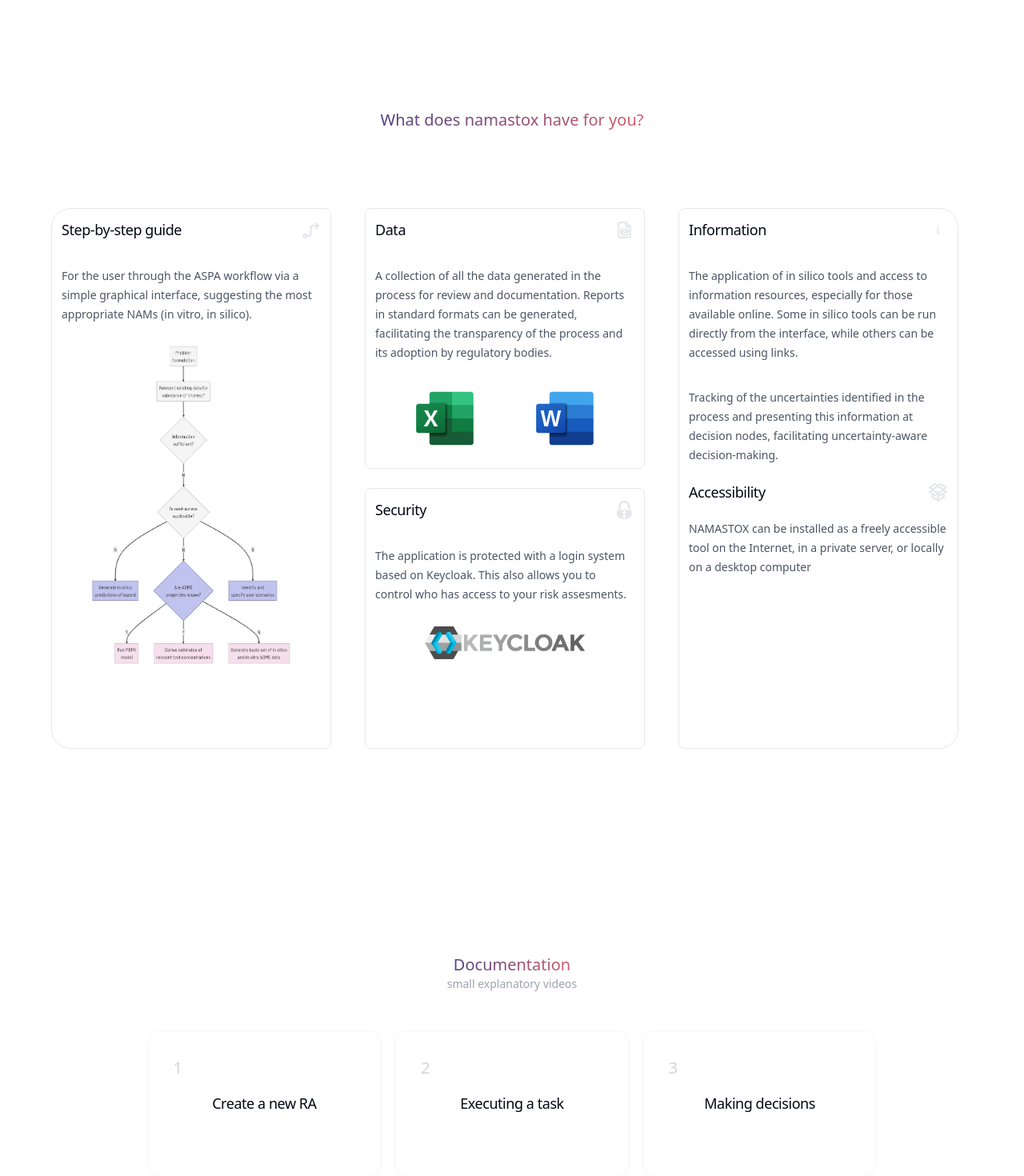
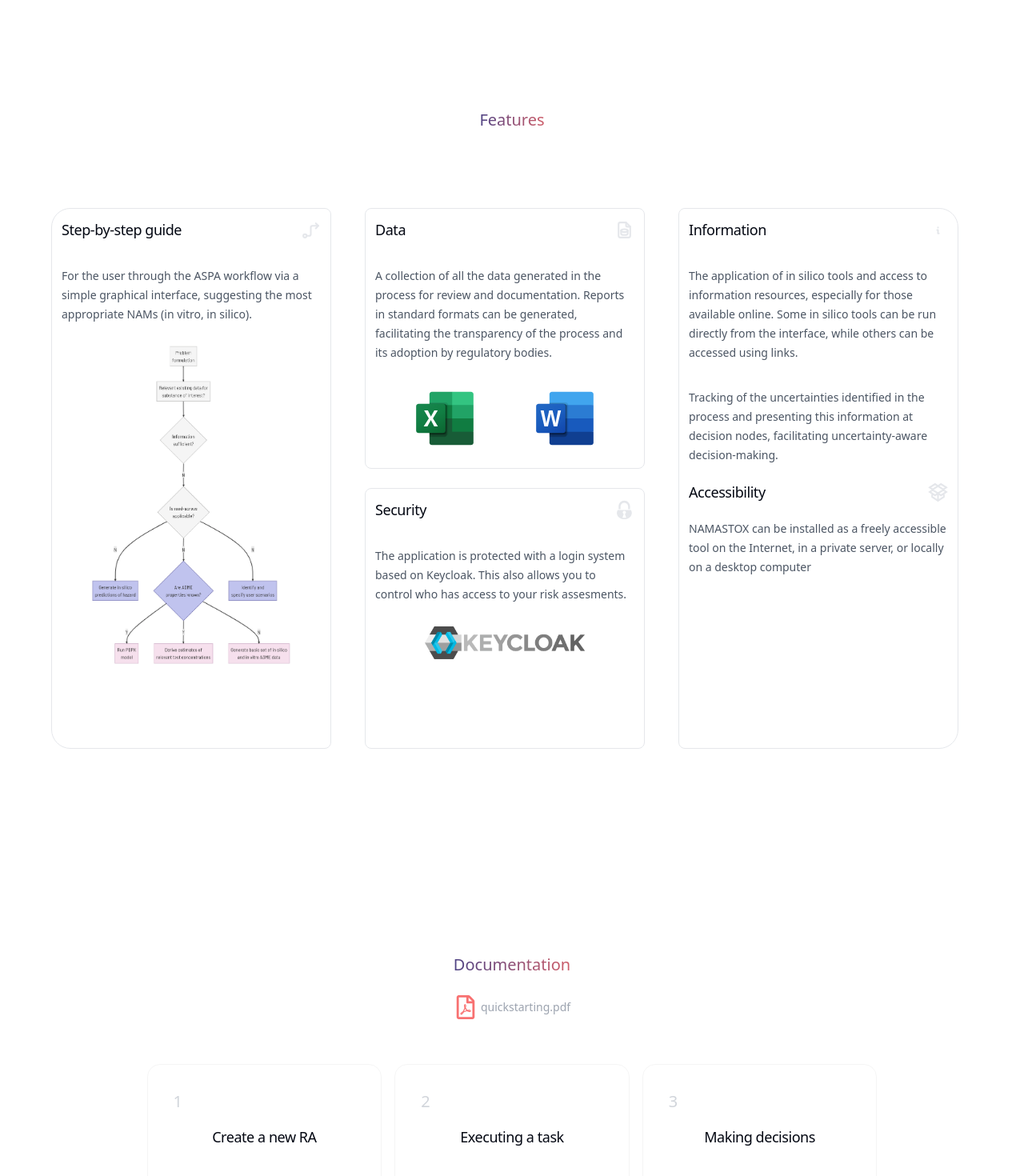
Before and after one commit to AdrianCabreraPhi/landing_page_namastox, a Next.js app: page / in a window 1280 px wide. Shown: the part 760-2230 px from the top of the page at 80% size. Built offline with nearby package versions, Linux system fonts and the light colour scheme.

Commit message:
pdf added

```diff
--- a/app/page.tsx
+++ b/app/page.tsx
@@ -8,6 +8,7 @@ import {
   TbBrandGithub,
   TbBrandLinkedin,
 } from "react-icons/tb";
+import { FaRegFilePdf } from "react-icons/fa";
 import { GrInstall } from "react-icons/gr";
 import namastox_portada from "./assets/screenshot_namastox.png";
 import { Fade } from "react-awesome-reveal";
@@ -61,7 +62,6 @@ const people = [
     designation: "Full Stack Developer",
     image: adrian,
   },
-
 ];
 
 export default function Home() {
@@ -71,7 +71,13 @@ export default function Home() {
     [0, 0.5, 1],
     [1, 0.5, 0]
   );
+
   const opacityHeroText = useTransform(scrollYProgress, [0, 0.5], [1, 0]);
+
+  const openPDF = () => {
+    window.open('/quickstarting.pdf', '_blank');
+  };
+
   return (
     <>
       {/* home */}
@@ -174,7 +180,7 @@ export default function Home() {
                 <Fade delay={200}>
                   <div className="mb-24">
                     <span className="text-transparent bg-clip-text bg-gradient-to-r from-[#4E4384] to-[#CE5D69]  text-xl">
-                      What does namastox have for you?
+                      Features
                     </span>
                   </div>
                 </Fade>
@@ -325,9 +331,15 @@ export default function Home() {
             <span className="text-transparent bg-clip-text bg-gradient-to-r from-[#4E4384] to-[#CE5D69]  text-xl">
               Documentation
             </span>
-            <span className="text-sm text-gray-400">
-              small explanatory videos
-            </span>
+            <div onClick={openPDF} className=" mt-4 cursor-pointer group transition-all ease-in-out duration-300 hover:bg-gray-50 p-2 rounded flex flex-row gap-1 items-center">
+              <FaRegFilePdf
+                className="text-red-400 transition-all duration-300 ease-in-out group-hover:text-red-500"
+                size={30}
+              />
+              <span className="text-sm text-gray-400 transition-all duration-300 ease-in-out group-hover:text-neutral-700 ">
+                quickstarting.pdf
+              </span>
+            </div>
           </div>
         </Fade>
         <Fade cascade delay={300}>
@@ -336,13 +348,23 @@ export default function Home() {
           </div>
         </Fade>
       </div>
-      <Fade  triggerOnce>
-      <div className=" w-full  border-t border-dashed flex flex-col items-center justify-center text-neutral-600 py-3">
-        <div className="flex flex-row ">
-          <AnimatedTooltip items={people} />
+      <Fade triggerOnce>
+        <div className=" w-full  border-t border-dashed flex flex-col items-center justify-center text-neutral-600 py-3">
+          <div className="flex flex-row ">
+            <AnimatedTooltip items={people} />
+          </div>
+          <span className="text-center text-sm md:text-current">
+            {" "}
+            © Developed by Pharmacoinformatics Group of{" "}
+            <a
+              href="https://phi.upf.edu/phi/"
+              target="_blank"
+              className="text-neutral-500  transition-colors duration-300 ease-in-out hover:text-neutral-700 font-semibold rounded-[50px] p-2 bg-neutral-100"
+            >
+              UPF
+            </a>{" "}
+          </span>
         </div>
-        <span className="text-center text-sm md:text-current"> © Developed by Pharmacoinformatics Group of <a href="https://phi.upf.edu/phi/" target="_blank" className="text-neutral-500  transition-colors duration-300 ease-in-out hover:text-neutral-700 font-semibold rounded-[50px] p-2 bg-neutral-100">UPF</a>  </span>
-      </div>
       </Fade>
     </>
   );
```
Also changed, not shown: 1 other file (tests, documents, lock files or other folders).
